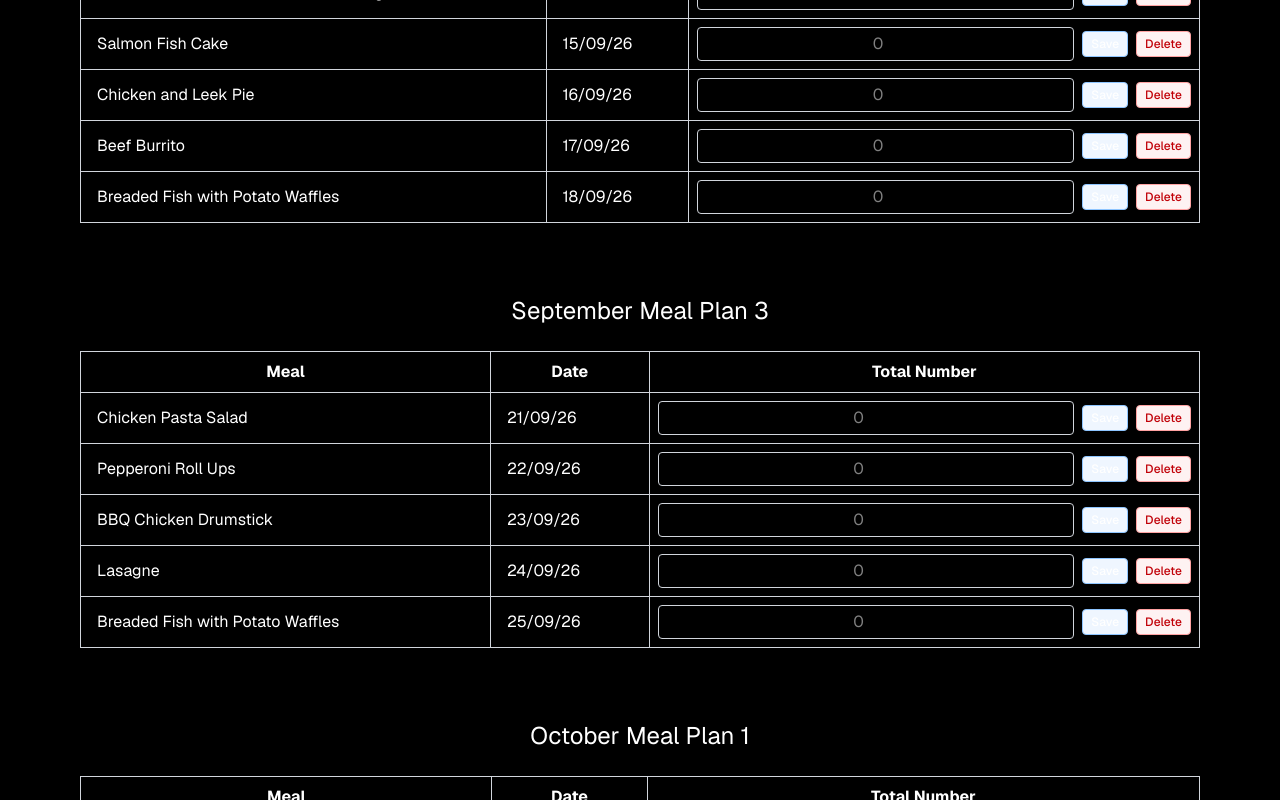
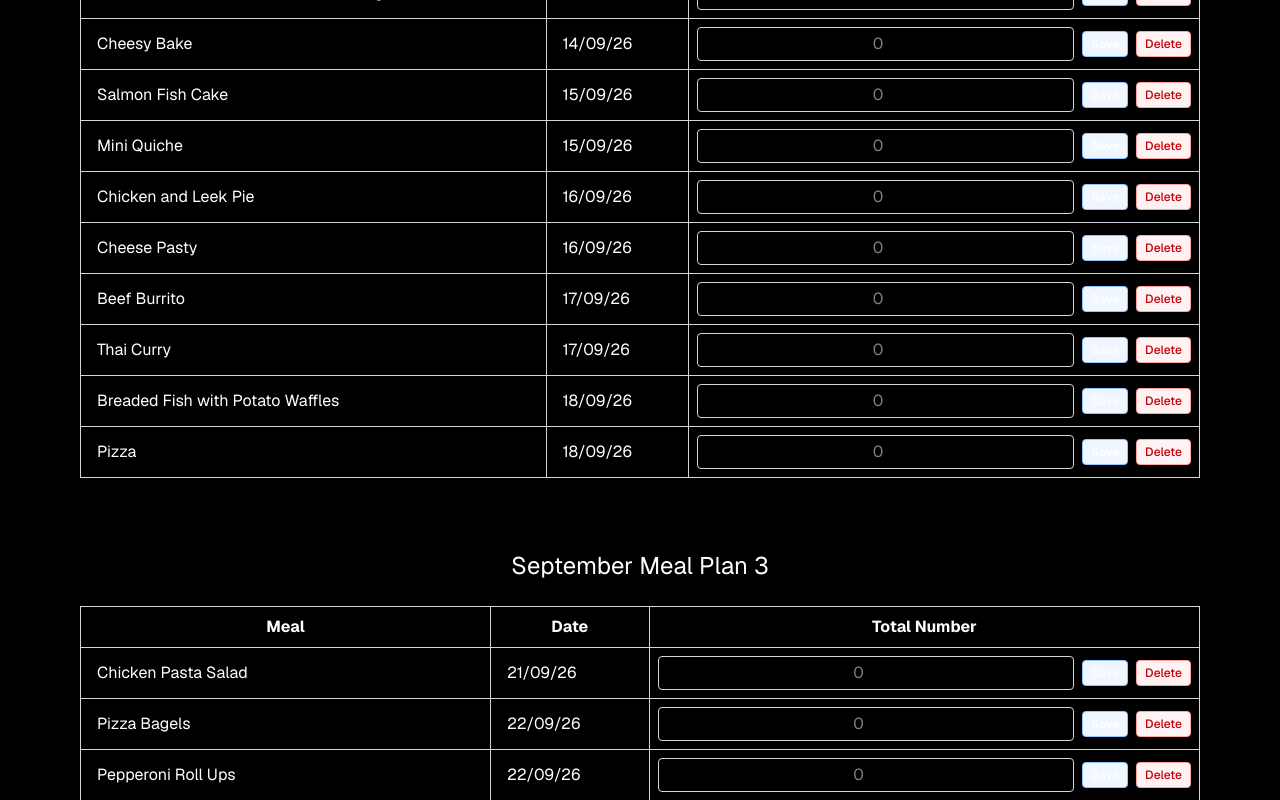
Before and after one commit to jacam666/meal-analysis, a Next.js app: page / in a window 1280 px wide. Shown: the part 2120-2920 px from the top of the page. Built offline with nearby package versions, Linux system fonts and the light colour scheme.

Commit message:
added all veggy options to september month

```diff
--- a/app/page.tsx
+++ b/app/page.tsx
@@ -125,21 +125,31 @@ const mealPlans: MealPlan[] = [
   {
     title: "September Meal Plan 2",
     rows: [
-      { meal: "Southern Baked Chicken/ Potato Wedges", date: "14/09/26", totalKey: "sept-plan2-southern-baked-chicken" },
-      { meal: "Salmon Fish Cake", date: "15/09/26", totalKey: "sept-plan2-salmon-fish-cake" },
-      { meal: "Chicken and Leek Pie", date: "16/09/26", totalKey: "sept-plan2-chicken-leek-pie" },
-      { meal: "Beef Burrito", date: "17/09/26", totalKey: "sept-plan2-beef-burrito" },
-      { meal: "Breaded Fish with Potato Waffles", date: "18/09/26", totalKey: "sept-plan2-fish-waffles" },
+      { meal: "Southern Baked Chicken/ Potato Wedges", date: "14/09/26", totalKey: "sept-plan2-southern-baked-chicken-14-09" },
+      { meal: "Cheesy Bake", date: "14/09/26", totalKey: "sept-plan2-cheesy-bake-14-09" },
+      { meal: "Salmon Fish Cake", date: "15/09/26", totalKey: "sept-plan2-salmon-fish-cake-15-09" },
+      { meal: "Mini Quiche", date: "15/09/26", totalKey: "sept-plan2-mini-quiche-15-09" },
+      { meal: "Chicken and Leek Pie", date: "16/09/26", totalKey: "sept-plan2-chicken-leek-pie-16-09" },
+      { meal: "Cheese Pasty", date: "16/09/26", totalKey: "sept-plan2-cheese-pasty-16-09" },
+      { meal: "Beef Burrito", date: "17/09/26", totalKey: "sept-plan2-beef-burrito-17-09" },
+      { meal: "Thai Curry", date: "17/09/26", totalKey: "sept-plan2-thai-curry-17-09" },
+      { meal: "Breaded Fish with Potato Waffles", date: "18/09/26", totalKey: "sept-plan2-fish-waffles-18-09" },
+      { meal: "Pizza", date: "18/09/26", totalKey: "sept-plan2-pizza-18-09" },
     ],
   },
   {
     title: "September Meal Plan 3",
     rows: [
-      { meal: "Chicken Pasta Salad", date: "21/09/26", totalKey: "sept-plan3-chicken-pasta-salad" },
-      { meal: "Pepperoni Roll Ups", date: "22/09/26", totalKey: "sept-plan3-pepperoni-roll-ups" },
-      { meal: "BBQ Chicken Drumstick", date: "23/09/26", totalKey: "sept-plan3-bbq-chicken-drumstick" },
-      { meal: "Lasagne", date: "24/09/26", totalKey: "sept-plan3-lasagne" },
-      { meal: "Breaded Fish with Potato Waffles", date: "25/09/26", totalKey: "sept-plan3-fish-waffles" },
+      { meal: "Chicken Pasta Salad", date: "21/09/26", totalKey: "sept-plan3-chicken-pasta-salad-21-09" },
+      { meal: "Pizza Bagels", date: "22/09/26", totalKey: "sept-plan3-pizza-bagels-22-09" },
+      { meal: "Pepperoni Roll Ups", date: "22/09/26", totalKey: "sept-plan3-pepperoni-roll-ups-22-09" },
+      { meal: "Cheese Slice", date: "22/09/26", totalKey: "sept-plan3-cheese-slice-22-09" },
+      { meal: "BBQ Chicken Drumstick", date: "23/09/26", totalKey: "sept-plan3-bbq-chicken-drumstick-23-09" },
+      { meal: "Veggie Burgers", date: "23/09/26", totalKey: "sept-plan3-veggie-burgers-23-09" },
+      { meal: "Lasagne", date: "24/09/26", totalKey: "sept-plan3-lasagne-24-09" },
+      { meal: "Bean Chilli", date: "24/09/26", totalKey: "sept-plan3-bean-chilli-24-09" },
+      { meal: "Breaded Fish with Potato Waffles", date: "25/09/26", totalKey: "sept-plan3-fish-waffles-25-09" },
+      { meal: "Pizza", date: "25/09/26", totalKey: "sept-plan3-pizza-25-09" },
     ],
   },
   {
```
